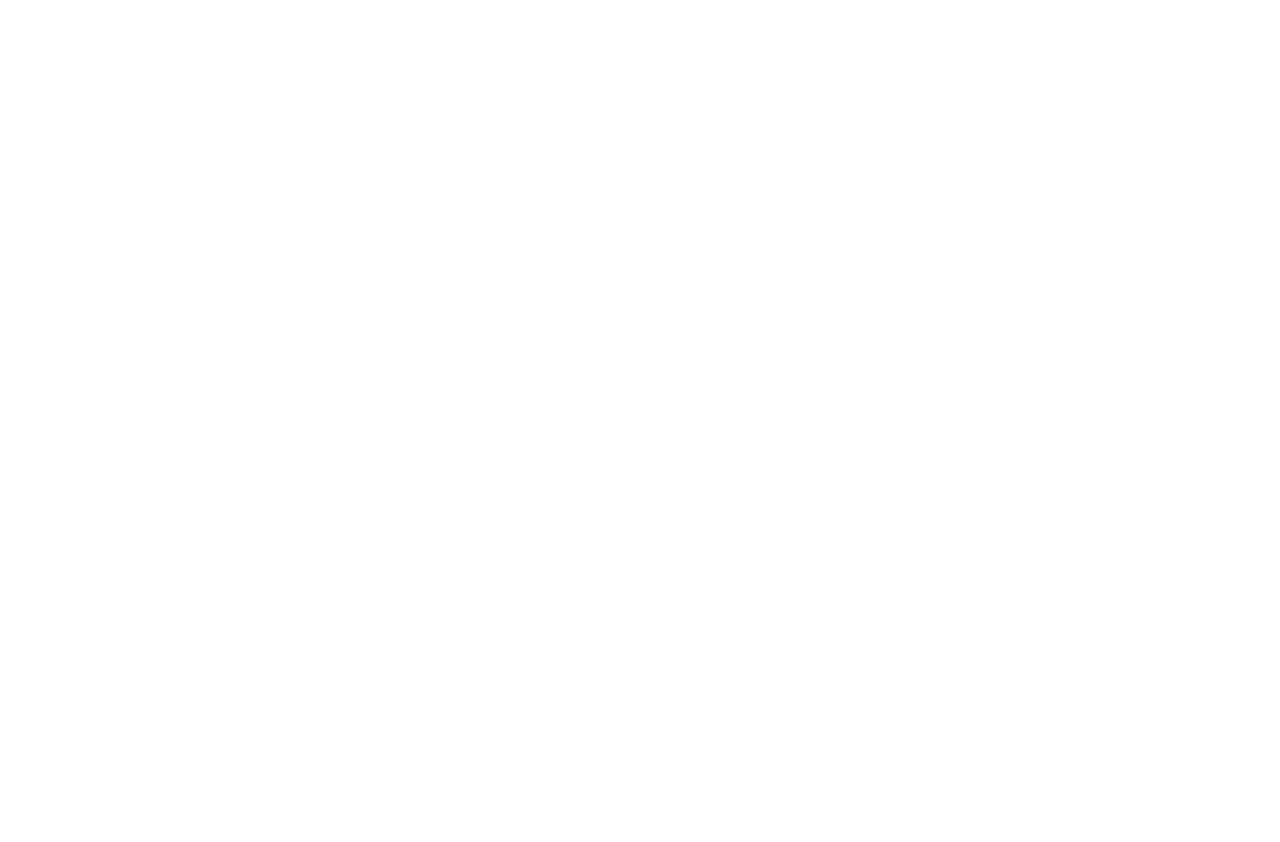
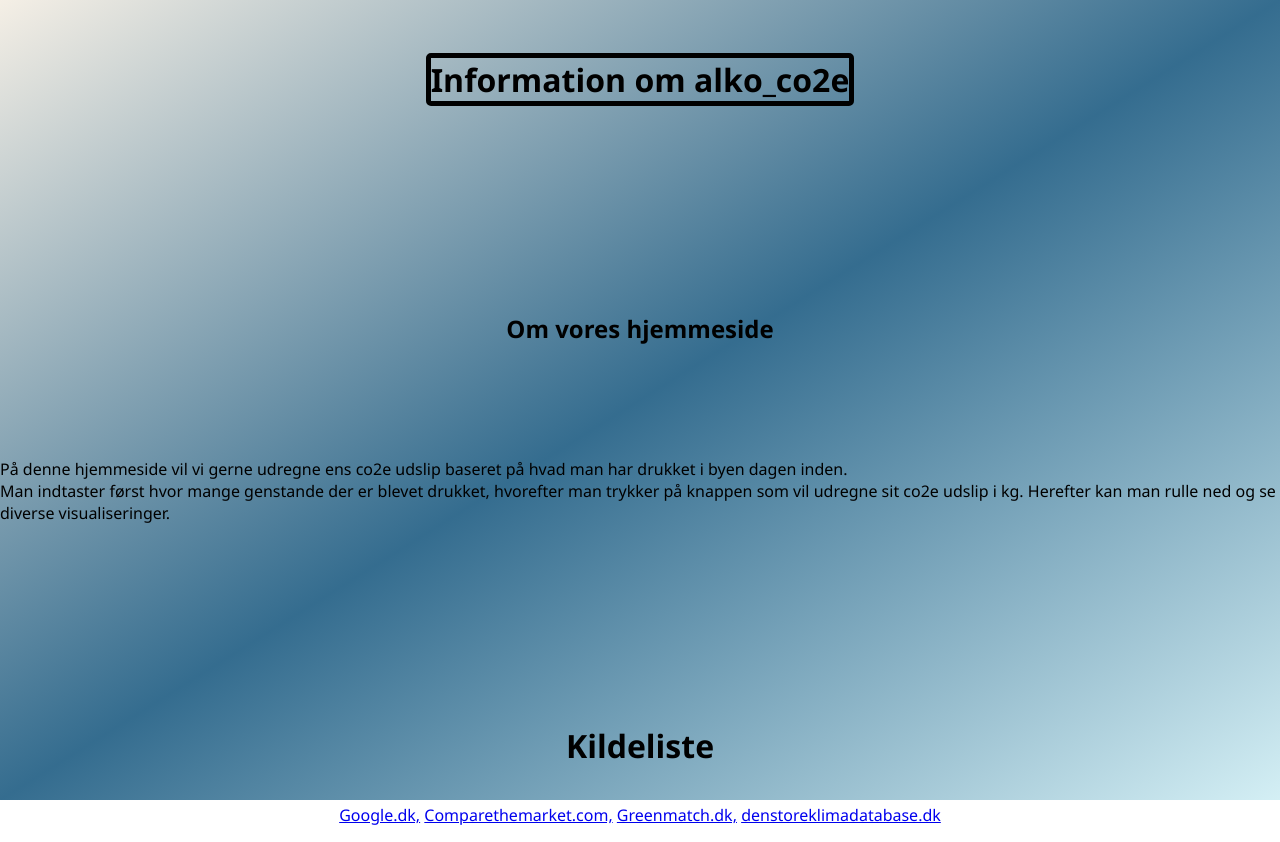
Before and after one commit to NikolaiWK/gruppe-Golden, a website: page infobox.html in a window 1280 px wide. Before the commit the page ends 800 px from the top, so only its background shows below. Drawn offline with Linux system fonts and the light colour scheme.

Commit message:
info side

```diff
--- a/infobox.html
+++ b/infobox.html
@@ -3,10 +3,44 @@
 <head>
     <link rel="stylesheet" href="style.css">
   <title>Info side</title>
+  <h1><p class="solid">Information om alko_co2e</p></h1>
+    <br>
+    <br>
+    <br>
+    <br>
+    <br>
+    <br>
 </head>
 <body>
+<div class="infobox"></div>
+<div class="infoblock1" width="100%" height="400px"></div>
+    <h2>Om vores hjemmeside
+    <br>
+     <br>
 
+    </h2>
+    <br>
+    <br>
+    <p>På denne hjemmeside vil vi gerne udregne ens co2e udslip baseret på hvad man har drukket i byen dagen inden.
+    <br>
+        Man indtaster først hvor mange genstande der er blevet drukket, hvorefter man trykker på knappen som vil udregne
+        sit co2e udslip i kg. Herefter kan man rulle ned og se diverse visualiseringer.
+    </p>
+<div class="infoblock2" width="100%" height="300px"></div>
+    <h1></h1>
+    <p></p>
+    <br>
+    <br>
+    <br>
+    <br>
+<div class="kildeliste" width="100%" height="200px"></div>
+    <h1>Kildeliste</h1>
+    <p> <a href="http://google.dk">Google.dk,</a> <a href="https://www.comparethemarket.com.au/energy/features/social-carbon-footprint-calculator/"> Comparethemarket.com,</a>
+    <a href="https://www.greenmatch.dk/blog/2016/03/saa-meget-bruger-du-i-co2-naar-du-rejser"> Greenmatch.dk,</a>
+    <a href="https://denstoreklimadatabase.dk">denstoreklimadatabase.dk</a>
+    </p>
 
 
 </body>
+
 </html>
--- a/style.css
+++ b/style.css
@@ -1,12 +1,30 @@
 html {
   scroll-behavior: smooth;
 }
+
 
 #section1 {
   height: 300px;
 
 }
+p.solid {border-style: solid;
+  border-width: 5px;
+  border-radius: 5px;
+}
 
+
+.infobox {
+  background-image: linear-gradient(to bottom right,#F2EBDF, #024873, #C9EBF2);
+  background-size: cover;
+  background-position: center;
+  height: 100%;
+  width: 100%;
+  opacity: 0.8;
+  position: absolute;
+  top: 0;
+  left: 0;
+  z-index: -4;
+}
 
 .bg-image {
   /*background-image: url("Green-silhouette-forest-abstract-background-environment-shutterstock-692341585.jpg");*/
```
